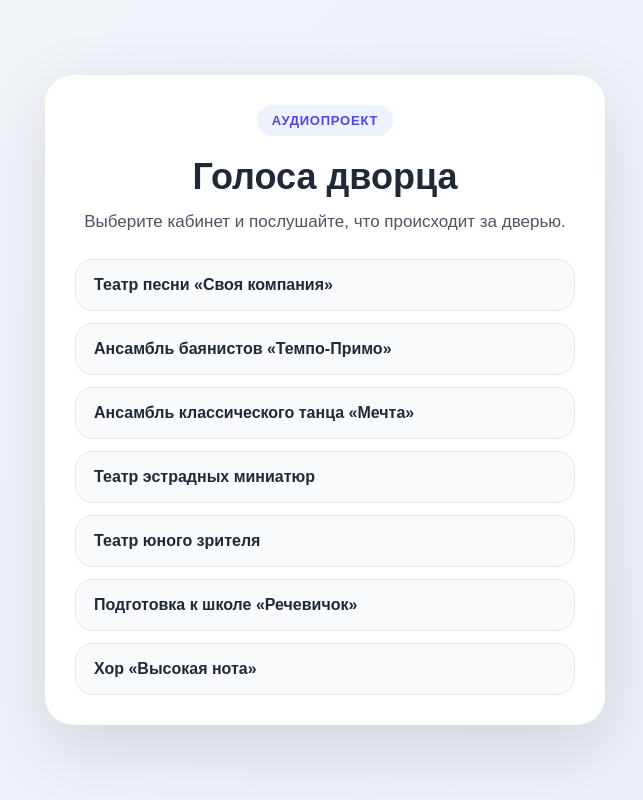
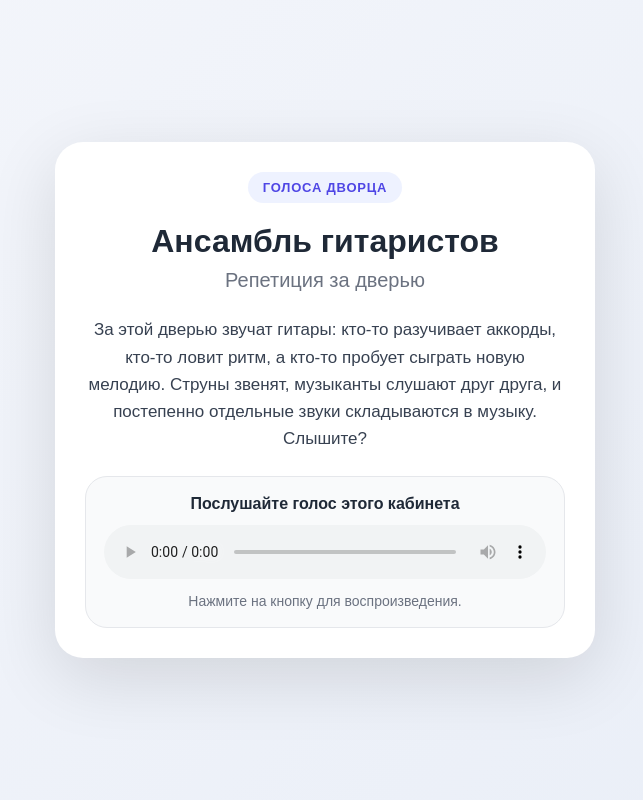
Before and after one commit to arturkovrigin/soundsDDUT, a plain HTML site: page VOICE DDTU/index.html in a window 1280 px wide. Shown: the whole page, without its empty margins (315-958 px from the left). Drawn offline with Linux system fonts and the light colour scheme.

Commit message:
Add files via upload

```diff
--- a/VOICE DDTU/index.html
+++ b/VOICE DDTU/index.html
@@ -1,103 +1,30 @@
 <!DOCTYPE html>
 <html lang="ru">
 <head>
-  <meta charset="UTF-8" />
-  <meta name="viewport" content="width=device-width, initial-scale=1.0" />
-  <title>Голоса дворца</title>
-  <style>
-    * {
-      box-sizing: border-box;
-    }
-
-    body {
-      margin: 0;
-      min-height: 100vh;
-      font-family: Arial, sans-serif;
-      background: linear-gradient(135deg, #f4f6fb, #e9eef7);
-      color: #1f2937;
-      display: flex;
-      justify-content: center;
-      align-items: center;
-      padding: 20px;
-    }
-
-    .card {
-      width: 100%;
-      max-width: 560px;
-      background: #ffffff;
-      border-radius: 28px;
-      padding: 30px;
-      box-shadow: 0 20px 70px rgba(0, 0, 0, 0.12);
-      text-align: center;
-    }
-
-    .label {
-      display: inline-block;
-      padding: 8px 15px;
-      border-radius: 999px;
-      background: #eef2ff;
-      color: #4f46e5;
-      font-size: 13px;
-      font-weight: 700;
-      letter-spacing: 0.06em;
-      text-transform: uppercase;
-      margin-bottom: 20px;
-    }
-
-    h1 {
-      margin: 0 0 12px;
-      font-size: 36px;
-      line-height: 1.15;
-    }
-
-    p {
-      margin: 0 0 24px;
-      font-size: 17px;
-      line-height: 1.55;
-      color: #4b5563;
-    }
-
-    .links {
-      display: grid;
-      gap: 12px;
-      text-align: left;
-    }
-
-    .link {
-      display: block;
-      padding: 16px 18px;
-      border-radius: 18px;
-      background: #f9fafb;
-      border: 1px solid #e5e7eb;
-      color: #1f2937;
-      text-decoration: none;
-      font-size: 16px;
-      font-weight: 700;
-    }
-
-    .link:hover {
-      background: #eef2ff;
-      border-color: #c7d2fe;
-    }
-  </style>
+<meta charset="UTF-8">
+<meta name="viewport" content="width=device-width,initial-scale=1">
+<title>Голоса дворца — Ансамбль гитаристов</title>
+<style>
+*{box-sizing:border-box}
+body{margin:0;min-height:100vh;display:flex;align-items:center;justify-content:center;padding:20px;font-family:Arial,Helvetica,sans-serif;background:linear-gradient(135deg,#f4f6fb,#e9eef7);color:#1f2937}
+.card{background:#fff;border-radius:28px;padding:30px;box-shadow:0 20px 70px rgba(0,0,0,.12);width:100%;max-width:540px;text-align:center}
+.label{display:inline-block;padding:8px 15px;border-radius:999px;background:#eef2ff;color:#4f46e5;font-size:13px;font-weight:700;letter-spacing:.06em;text-transform:uppercase;margin-bottom:20px}
+h1{margin:0;font-size:32px;line-height:1.15}h2{margin:10px 0 0;font-size:20px;color:#6b7280;font-weight:500}
+.description{margin:24px 0;font-size:17px;line-height:1.6;color:#374151}
+.audio-box{margin-top:24px;padding:18px;border-radius:22px;background:#f9fafb;border:1px solid #e5e7eb}
+audio{display:block;width:100%;margin-top:12px}.hint{margin:14px 0 0;font-size:14px;color:#6b7280}
+@media(max-width:420px){.card{padding:24px 20px;border-radius:24px}h1{font-size:28px}h2{font-size:18px}.description{font-size:16px}}
+</style>
 </head>
 <body>
-  <main class="card">
-    <div class="label">Аудиопроект</div>
-    <h1>Голоса дворца</h1>
-    <p>
-      Выберите кабинет и послушайте, что происходит за дверью.
-    </p>
-
-    <div class="links">
-      <a class="link" href="./svoya-kompaniya/">Театр песни «Своя компания»</a>
-      <a class="link" href="./tempo-primo/">Ансамбль баянистов «Темпо-Примо»</a>
-      <a class="link" href="./mechta/">Ансамбль классического танца «Мечта»</a>
-      <a class="link" href="./estradnye-miniatyury/">Театр эстрадных миниатюр</a>
-      <a class="link" href="./tyuz/">Театр юного зрителя</a>
-      <a class="link" href="./rechevichok/">Подготовка к школе «Речевичок»</a>
-      <a class="link" href="./vysokaya-nota/">Хор «Высокая нота»</a>
-    </div>
-  </main>
+<main class="card">
+<div class="label">Голоса дворца</div>
+<h1>Ансамбль гитаристов</h1>
+<h2>Репетиция за дверью</h2>
+<p class="description">За этой дверью звучат гитары: кто-то разучивает аккорды, кто-то ловит ритм, а кто-то пробует сыграть новую мелодию. Струны звенят, музыканты слушают друг друга, и постепенно отдельные звуки складываются в музыку.<br>Слышите?</p>
+<div class="audio-box"><strong>Послушайте голос этого кабинета</strong>
+<audio controls preload="metadata"><source src="audio.mp3" type="audio/mpeg">Ваш браузер не поддерживает аудиоплеер.</audio>
+<p class="hint">Нажмите на кнопку для воспроизведения.</p></div>
+</main>
 </body>
 </html>
```
Also changed, not shown: 1 other file.
